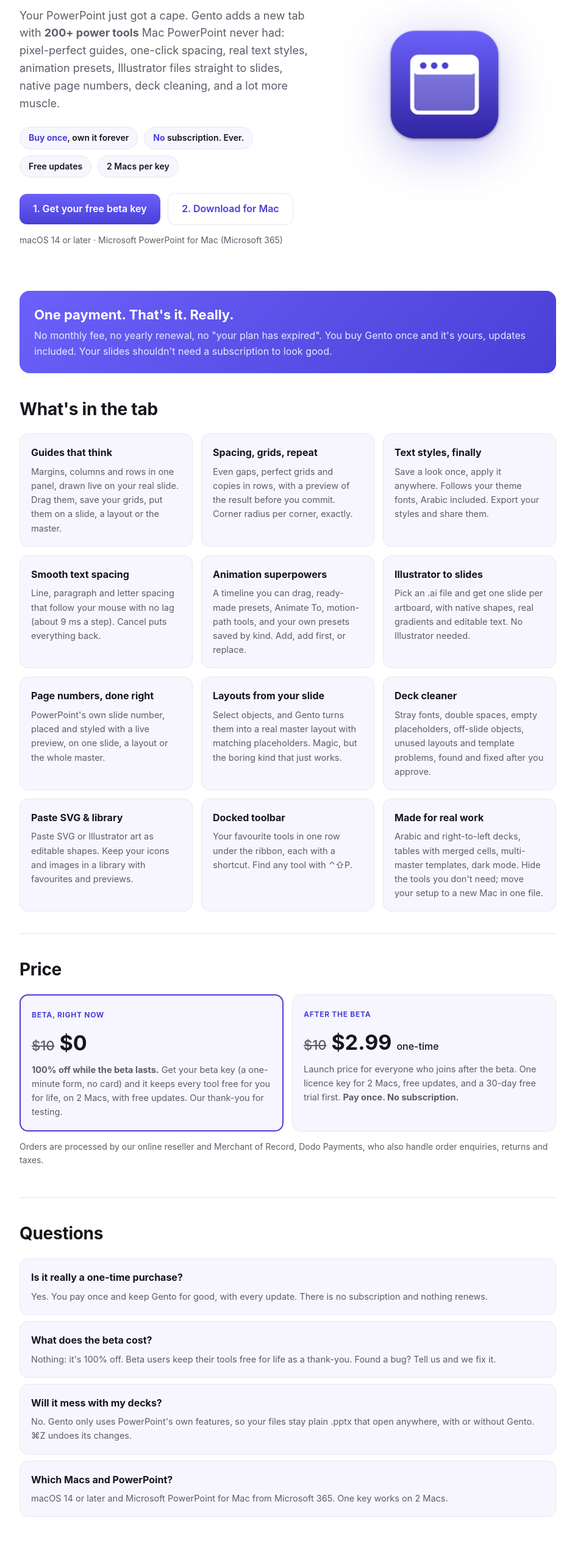
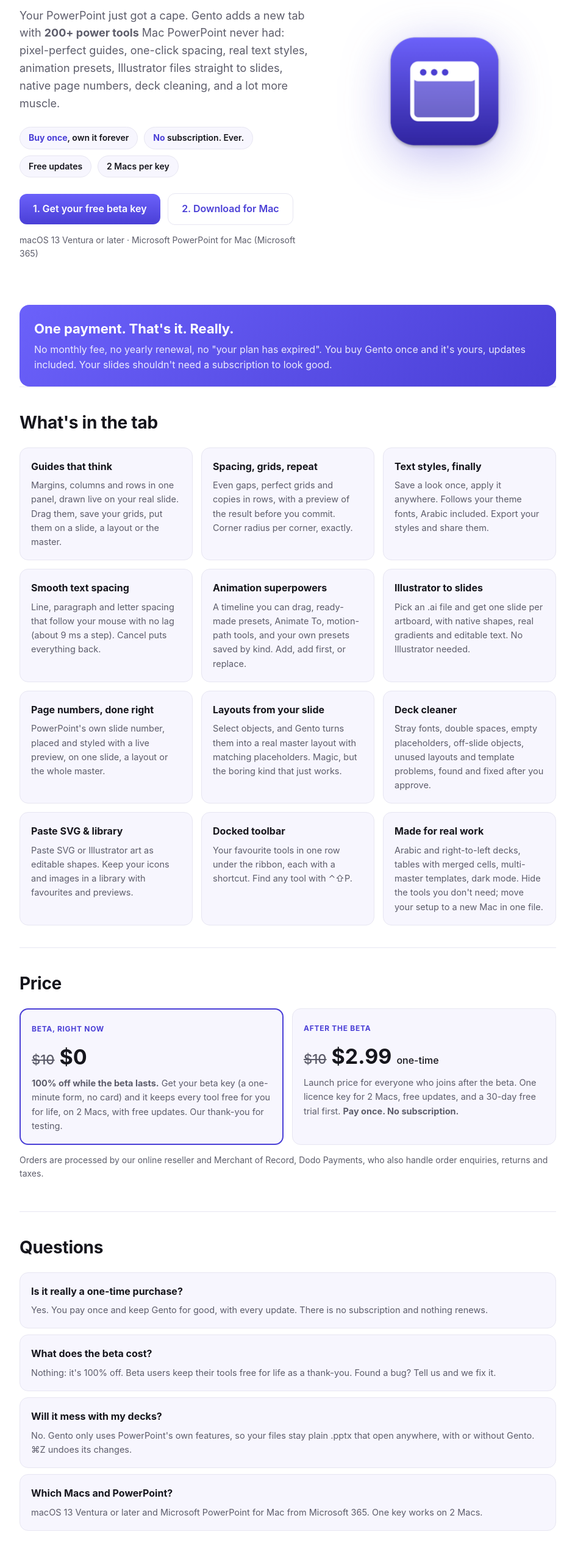
Before and after one commit to Ahmad-Geno/gento-releases, a plain HTML site: page index.html in a window 1280 px wide. Shown: the part 264-2795 px from the top of the page at 61% size, without its empty margins (168-1111 px from the left). Drawn offline with Linux system fonts and the light colour scheme.

Commit message:
Site: macOS 13 Ventura or later

```diff
--- a/index.html
+++ b/index.html
@@ -35,7 +35,7 @@
       <div class="once"><span><b>Buy once</b>, own it forever</span><span><b>No</b> subscription. Ever.</span><span>Free updates</span><span>2 Macs per key</span></div>
       <a class="btn" href="https://test.checkout.dodopayments.com/buy/pdt_0NsZy3L3KuVegeRnykjgr?quantity=1&amp;redirect_url=https%3A%2F%2Fahmad-geno.github.io%2Fgento-releases%2Fwelcome.html">1. Get your free beta key</a>
       <a class="btn ghost" href="https://github.com/Ahmad-Geno/gento-releases/releases/latest/download/Gento.dmg">2. Download for Mac</a>
-      <p style="font-size:14px;margin-top:14px">macOS 14 or later · Microsoft PowerPoint for Mac (Microsoft 365)</p>
+      <p style="font-size:14px;margin-top:14px">macOS 13 Ventura or later · Microsoft PowerPoint for Mac (Microsoft 365)</p>
     </div>
     <div class="art"><img src="icon.png" alt="Gento icon"></div>
   </div>
@@ -77,7 +77,7 @@
     <div class="card"><h3>Is it really a one-time purchase?</h3><p>Yes. You pay once and keep Gento for good, with every update. There is no subscription and nothing renews.</p></div>
     <div class="card"><h3>What does the beta cost?</h3><p>Nothing: it's 100% off. Beta users keep their tools free for life as a thank-you. Found a bug? Tell us and we fix it.</p></div>
     <div class="card"><h3>Will it mess with my decks?</h3><p>No. Gento only uses PowerPoint's own features, so your files stay plain .pptx that open anywhere, with or without Gento. ⌘Z undoes its changes.</p></div>
-    <div class="card"><h3>Which Macs and PowerPoint?</h3><p>macOS 14 or later and Microsoft PowerPoint for Mac from Microsoft 365. One key works on 2 Macs.</p></div>
+    <div class="card"><h3>Which Macs and PowerPoint?</h3><p>macOS 13 Ventura or later and Microsoft PowerPoint for Mac from Microsoft 365. One key works on 2 Macs.</p></div>
   </section>
 
   <section id="contact">
```
